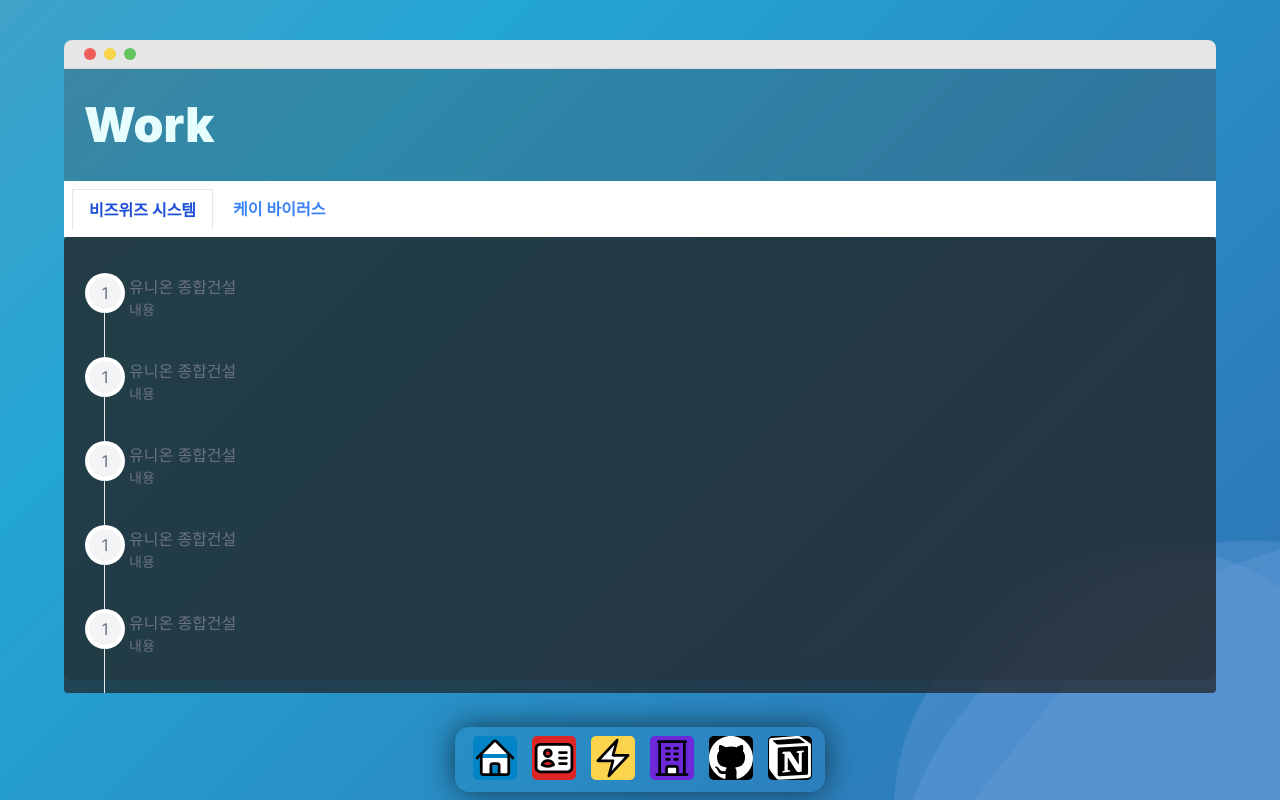
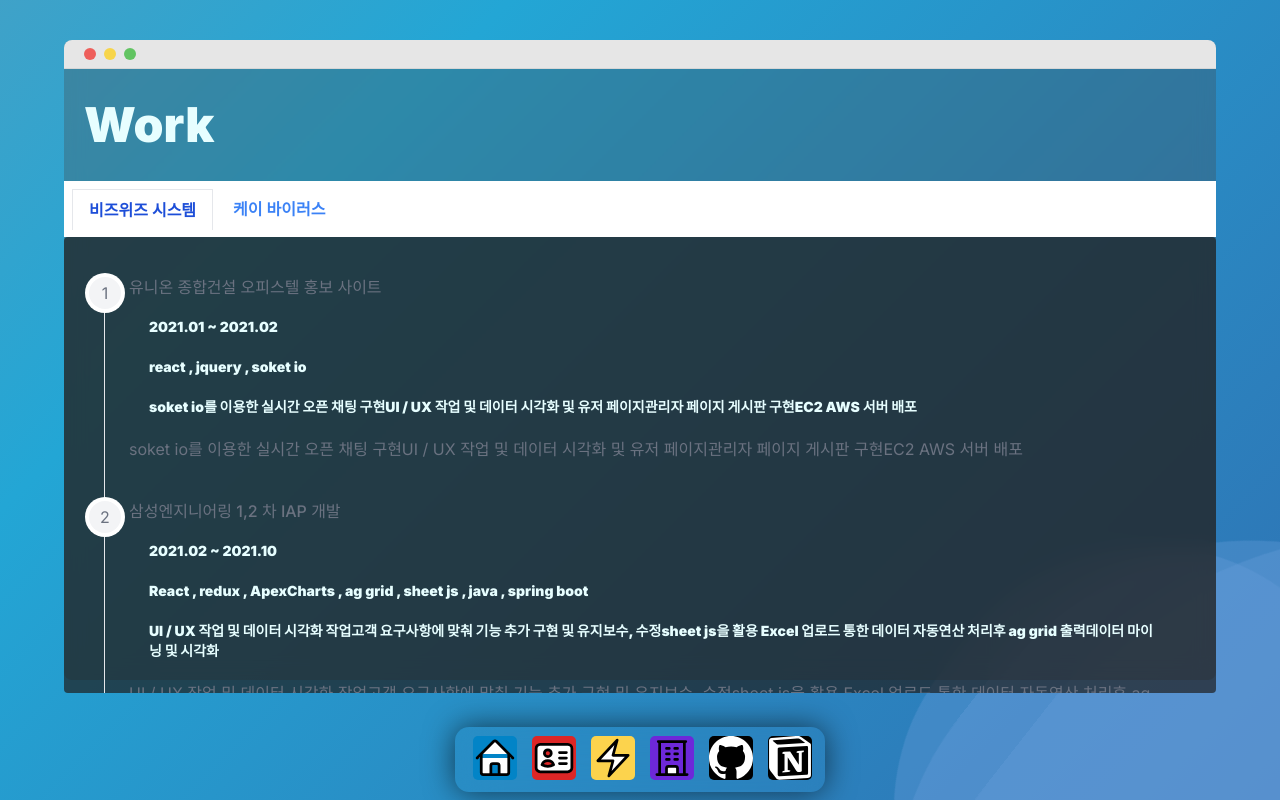
Before and after one commit to cpt4567/next-portfolio, a Next.js app: page /work/bs in a window 1280 px wide. Shown: the top 800 px of the page. Built offline with nearby package versions, Linux system fonts and the light colour scheme.

Commit message:
work 작업

```diff
--- a/src/app/work/[slug]/page.tsx
+++ b/src/app/work/[slug]/page.tsx
@@ -10,7 +10,7 @@
   return (
     <div className="flex flex-col h-full">
       <TabList {...{ slug }} />
-      <Stepper />
+      <Stepper {...{ slug }} />
     </div>
   );
 }
--- a/src/app/work/components/stepper.tsx
+++ b/src/app/work/components/stepper.tsx
@@ -1,17 +1,31 @@
-export default function Stepper() {
+import { workList } from '@/util/work';
+
+interface Props {
+  slug: string;
+}
+
+export default function Stepper({ slug }: Props) {
+  console.log(workList[slug]);
   return (
     <div
       style={{ background: 'rgba(31, 31, 31, 0.7)' }}
       className="px-10 py-10 rounded h-full max-h-[57vh] overflow-y-scroll"
     >
       <ol className="relative text-gray-500 border-s  dark:border-gray-700 dark:text-gray-400">
-        {Array.from({ length: 30 }).map((_, index) => (
+        {workList[slug].map(({ title, work, technology, day }, index) => (
           <li className="mb-10 ms-6" key={index}>
             <span className="absolute flex items-center justify-center w-8 h-8 bg-gray-100 rounded-full -start-4 ring-4 ring-white dark:ring-gray-900 dark:bg-gray-700">
-              1
+              {index + 1}
             </span>
-            <h3 className="font-medium leading-tight">유니온 종합건설 </h3>
-            <span className="text-sm">내용</span>
+            <h3 className="font-medium leading-tight">{title}</h3>
+            <p className="text-sm">{day}</p>
+            <p className="text-sm">{technology}</p>
+            <p className="text-sm">{work}</p>
+            <div>
+              {work.map((data, index) => (
+                <span key={`key_${index}`}>{data}</span>
+              ))}
+            </div>
           </li>
         ))}
       </ol>
--- a/src/app/work/components/tab-list.tsx
+++ b/src/app/work/components/tab-list.tsx
@@ -1,4 +1,4 @@
-import { tabList } from '@/util/tab';
+import { tabList } from '@/util/work';
 import Link from 'next/link';
 
 interface Props {
--- a/src/util/tab.ts
+++ /dev/null
@@ -1,4 +0,0 @@
-export const tabList = [
-  { title: '비즈위즈 시스템', indexSlug: 'bs' },
-  { title: '케이 바이러스', indexSlug: 'kv' },
-];
--- /dev/null
+++ b/src/util/work.ts
@@ -0,0 +1,82 @@
+export const tabList = [
+  { title: '비즈위즈 시스템', indexSlug: 'bs', day: '2021.01.18~2022.12.31' },
+  { title: '케이 바이러스', indexSlug: 'kv', day: '2023.4.18~2023.7.31' },
+];
+
+export const workList: {
+  [key in string]: { title: string; day: string; technology: string; work: string[] }[];
+} = {
+  bs: [
+    {
+      title: '유니온 종합건설 오피스텔 홍보 사이트 ',
+      day: '2021.01 ~ 2021.02',
+      technology: 'react , jquery , soket io',
+      work: [
+        'soket io를 이용한 실시간 오픈 채팅 구현',
+        'UI / UX  작업 및 데이터 시각화 및 유저 페이지',
+        '관리자 페이지 게시판 구현',
+        'EC2 AWS 서버 배포',
+      ],
+    },
+    {
+      title: '삼성엔지니어링 1,2 차 IAP 개발',
+      day: '2021.02 ~ 2021.10',
+      technology: 'React , redux , ApexCharts , ag grid , sheet js , java , spring boot ',
+      work: [
+        'UI / UX  작업 및 데이터 시각화 작업',
+        '고객 요구사항에 맞춰 기능 추가 구현 및 유지보수, 수정',
+        'sheet js을 활용 Excel 업로드 통한 데이터 자동연산 처리후 ag grid 출력',
+        '데이터 마이닝 및 시각화',
+      ],
+    },
+    {
+      title: '삼성엔지니어링 1차 EAP 개발',
+      day: '2021.10 ~ 2022.05',
+      technology:
+        'React , ApexCharts , spread js , Active Report js, ag grid , sheet js ,recoil , java ,spring boot ,spring jpa ',
+      work: [
+        'UI / UX  작업 및 데이터 시각화 작업',
+        '고객 요구사항에 맞춰 기능 추가 구현 및 유지보수, 수정',
+        'sheet js을 활용 Excel 업로드 통한 데이터 자동연산 처리후 ag grid 출력',
+        '데이터 마이닝 및 시각화',
+        'spread js , Active Report js를 이용한 excel 파일 생성 및 데이터 자동기입 출력',
+      ],
+    },
+    {
+      title: '삼성엔지니어링 PIAP 개발',
+      day: '2021.10 ~ 2022.05',
+      technology:
+        'React , soket , ApexCharts , ag grid , sheet js ,recoil , java ,spring boot ,spring jpa ',
+      work: [
+        'UI / UX  작업 및 데이터 시각화 작업',
+        '고객 요구사항에 맞춰 기능 추가 구현 및 유지보수, 수정',
+        'sheet js을 활용 Excel 업로드 통한 데이터 자동연산 처리후 ag grid 출력',
+        '데이터 마이닝 및 시각화',
+        '삼성 인트라넷 접속후 해당 IP 접속시 각 직원들 정보에 따른 자동 로그인 처리',
+      ],
+    },
+  ],
+  kv: [
+    {
+      title: '견적주세요 (관리자 , 사용자 ,앱 , 유지보수 )',
+      day: '2023.04 ~ 2023.7',
+      technology: ' next js (13 ver) , react , react native , nest js ,recoil, react query',
+      work: [
+        '사용자 앱 , 웹 및 관리자 웹사이트 인수 인계 이후 추가 요구사항 수정 반영 (UI 개선 및 api 작업)',
+        '이슈 사항 개선(데이터 안나오는 현상 및 시점 문제)',
+      ],
+    },
+    {
+      title: '바이블 25',
+      day: '2023.05 ~ 2023.7',
+      technology: 'next js (13 ver), react native , nest js ,redux toolkit, swr ',
+      work: [
+        '기존 스토어에 배포된 어플리케이션 react native로 리뉴얼 100%',
+        'Code push 반영으로 코드 실시간 반영 가능',
+        'firebase 반영(애널리틱스와 클라우드 메세징 반영)',
+        '앱 ui 작업 (피그마 기준 작업 )',
+        '스토어 테스트 배포',
+      ],
+    },
+  ],
+};
```
